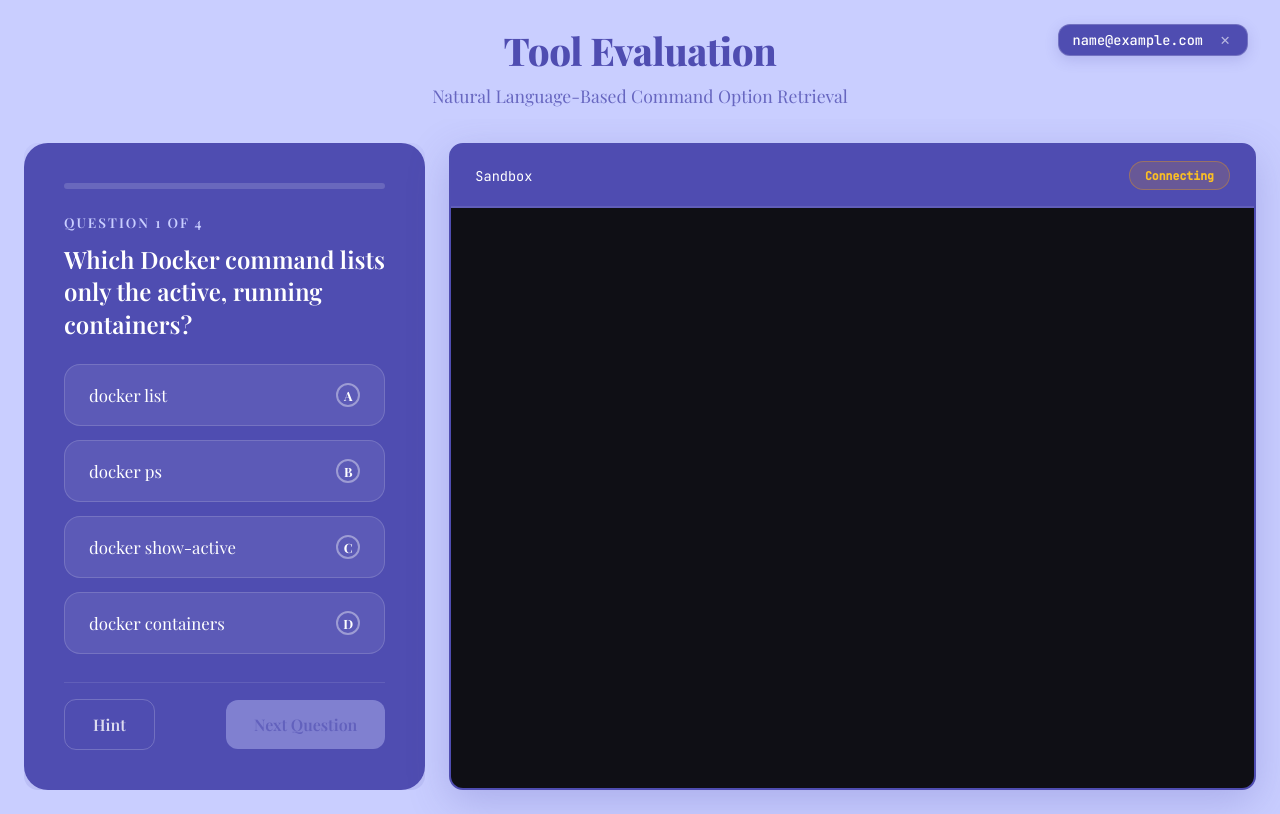
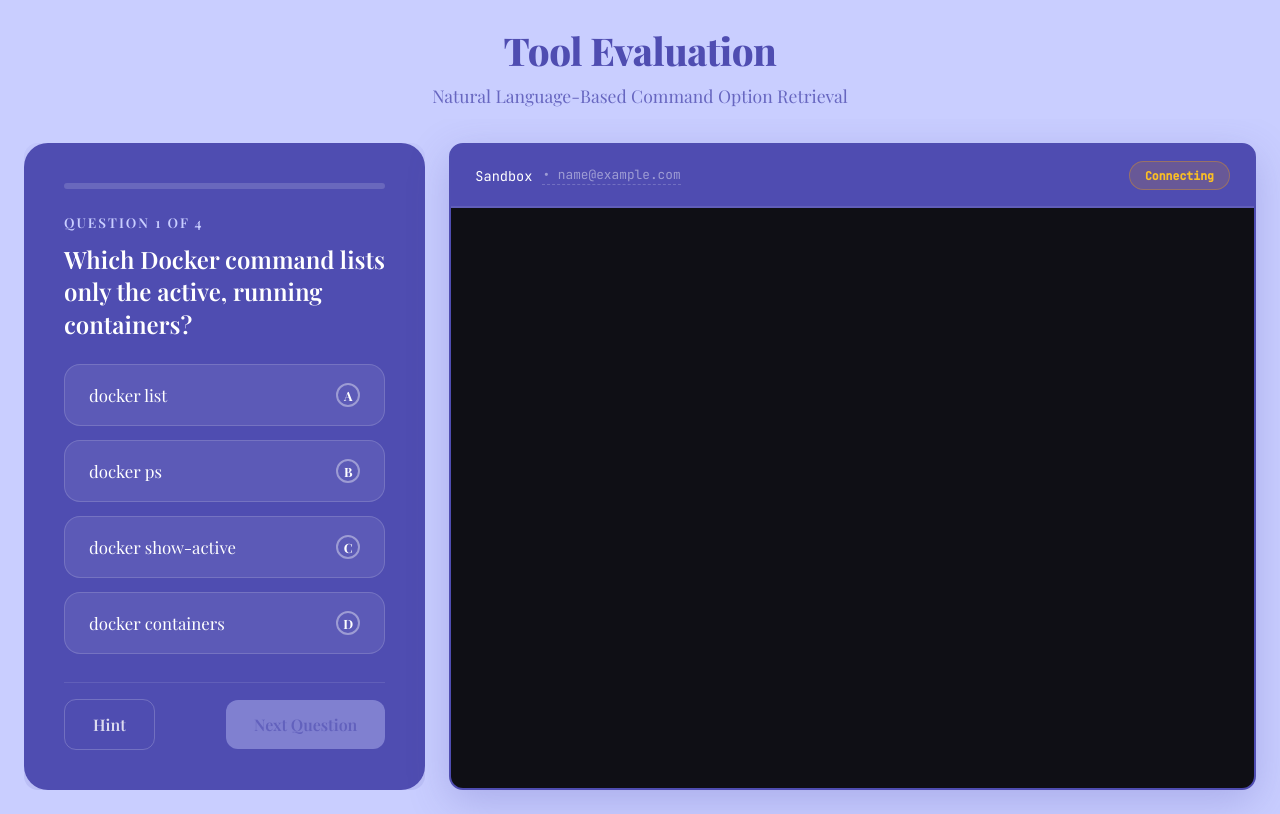
Before and after one commit to leoneltrich/user-eval-platform, a plain HTML site: page index.html in a window 1280 px wide. Both pictures are taken after typing "name@example.com" into the empty fields and a click on the button "Start Session". Drawn offline with nearby package versions, Linux system fonts and the light colour scheme; a script that the page names is missing; a web font is replaced by a local one.

Commit message:
revised user badge

```diff
--- a/app.js
+++ b/app.js
@@ -305,9 +305,7 @@
     const emailModal = document.getElementById('email-modal');
     const emailForm = document.getElementById('email-form');
     const emailInput = document.getElementById('email-input');
-    const userBadge = document.getElementById('user-badge');
     const emailDisplay = document.getElementById('user-email-display');
-    const logoutBtn = document.getElementById('logout-btn');
 
     // 1. Try to extract from URL params (?email=...)
     const urlParams = new URLSearchParams(window.location.search);
@@ -339,11 +337,11 @@
         });
     }
 
-    // Logout button resets email preference
-    logoutBtn.addEventListener('click', () => {
+    // Clicking the email display resets email preference (acting as logout/change email)
+    emailDisplay.addEventListener('click', () => {
         localStorage.removeItem('user_email');
         userEmail = null;
-        userBadge.style.display = 'none';
+        emailDisplay.textContent = '';
 
         // Disconnect and clean up current session
         if (socket) {
@@ -369,11 +367,9 @@
     userEmail = email;
     localStorage.setItem('user_email', email);
 
-    // Update UI badge
-    const userBadge = document.getElementById('user-badge');
+    // Update terminal title display with formatted email
     const emailDisplay = document.getElementById('user-email-display');
-    emailDisplay.textContent = email;
-    userBadge.style.display = 'flex';
+    emailDisplay.textContent = `• ${email}`;
 
     // Provision sandbox terminal now that email is configured
     initTerminalSession();
--- a/index.html
+++ b/index.html
@@ -22,10 +22,6 @@
     <header class="main-header">
         <h1 id="app-title">Tool Evaluation</h1>
         <p class="app-subtitle">Natural Language-Based Command Option Retrieval</p>
-        <div class="user-badge" id="user-badge" style="display: none;">
-            <span id="user-email-display"></span>
-            <button id="logout-btn" class="logout-btn" title="Change Email">✕</button>
-        </div>
     </header>
 
     <!-- Split Pane Workspace -->
@@ -42,7 +38,10 @@
         <!-- Right Side: gVisor Sandboxed Terminal -->
         <section class="pane terminal-pane" aria-label="Sandboxed Terminal Pane" id="terminal-pane">
             <div class="terminal-header" id="terminal-header">
-                <div class="terminal-title">Sandbox</div>
+                <div class="terminal-title">
+                    Sandbox
+                    <span id="user-email-display" class="user-email-display" title="Click to change email"></span>
+                </div>
                 <div id="connection-status" class="badge connecting">
                     <span id="status-text">Not Connected</span>
                 </div>
--- a/style.css
+++ b/style.css
@@ -40,19 +40,6 @@
   text-align: center;
   z-index: 10;
   gap: 8px;
-  position: relative;
-}
-
-@media (max-width: 768px) {
-  header.main-header {
-    padding-top: 64px; /* Leave space for the absolute user badge at the top */
-  }
-  .user-badge {
-    position: absolute;
-    top: 16px;
-    right: 50% !important;
-    transform: translateX(50%); /* Center at the top on small viewports */
-  }
 }
 
 header.main-header h1 {
@@ -420,53 +407,21 @@
   margin-bottom: 28px;
 }
 
-/* User Badge in Header - Subtle & Adhering to color scheme */
-.user-badge {
-  position: absolute;
-  top: 24px;
-  right: 32px;
-  display: flex;
-  align-items: center;
-  gap: 8px;
-  background: var(--bg-secondary);
-  color: var(--text-light);
-  border: 1.5px solid var(--border-color);
-  padding: 6px 14px;
-  border-radius: 12px;
-  font-size: 0.85rem;
-  font-weight: 500;
-  box-shadow: 0 4px 14px rgba(79, 77, 177, 0.2);
+/* Subtle Interactive User Email inside Terminal Header */
+.user-email-display {
+  font-size: 0.8rem;
+  color: rgba(255, 255, 255, 0.45);
+  margin-left: 10px;
+  font-weight: normal;
+  cursor: pointer;
   transition: all 0.2s ease;
-  font-family: 'JetBrains Mono', monospace;
+  border-bottom: 1.5px dashed rgba(255, 255, 255, 0.2);
+  padding-bottom: 1px;
 }
 
-.user-badge:hover {
-  transform: translateY(-1px);
-  box-shadow: 0 6px 18px rgba(79, 77, 177, 0.25);
-  border-color: rgba(255, 255, 255, 0.35);
-}
-
-.logout-btn {
-  background: transparent;
-  border: none;
-  color: var(--text-light);
-  font-size: 0.8rem;
-  cursor: pointer;
-  margin-left: 6px;
-  opacity: 0.6;
-  transition: all 0.2s ease;
-  display: flex;
-  align-items: center;
-  justify-content: center;
-  width: 16px;
-  height: 16px;
-  border-radius: 50%;
-}
-
-.logout-btn:hover {
-  opacity: 1;
-  background: rgba(255, 255, 255, 0.15);
-  transform: scale(1.1);
+.user-email-display:hover {
+  color: rgba(255, 255, 255, 0.85);
+  border-bottom-color: rgba(255, 255, 255, 0.65);
 }
 
 /* Fullscreen Solid Background Login Overlay */
```
